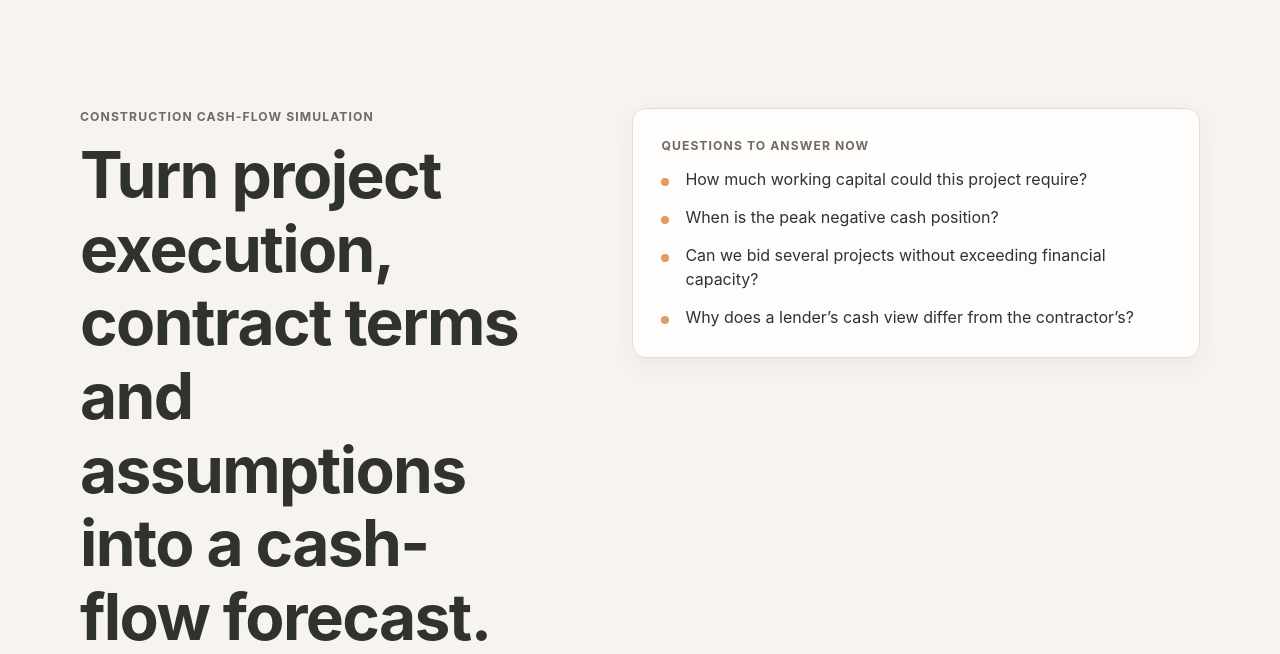
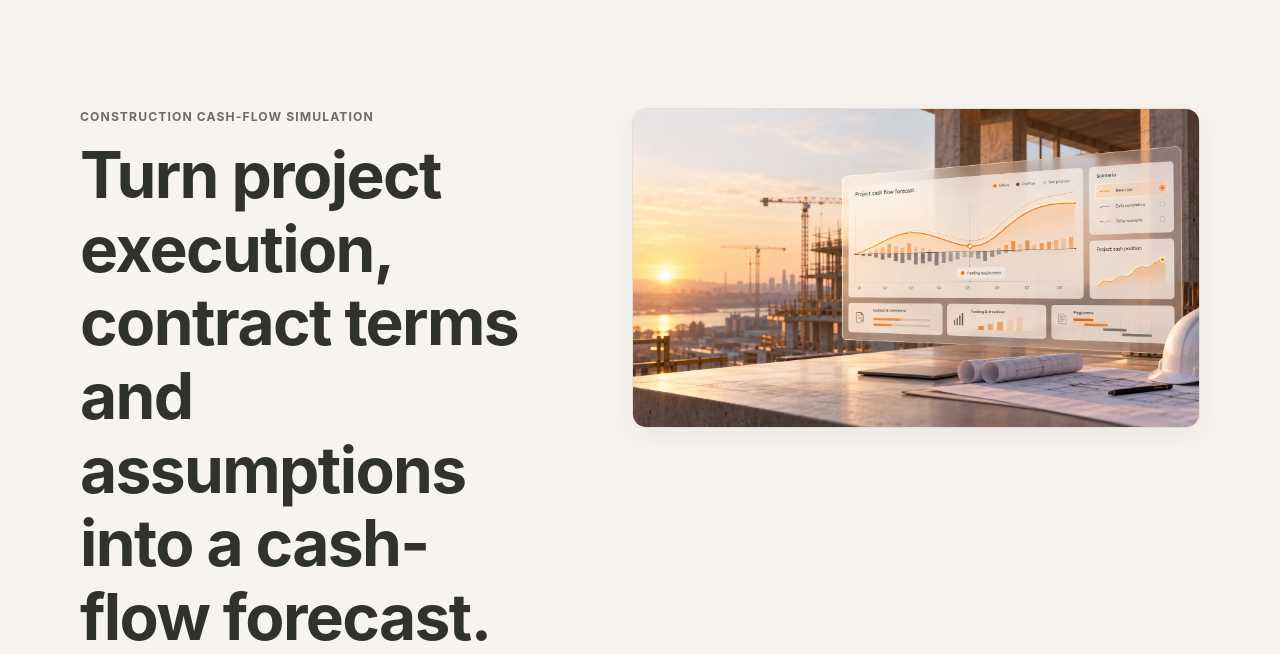
Before and after one commit to iqmia/q_flow, a Flask app: template site/templates/index.html in a window 1280 px wide. Shown: the part 73-727 px from the top of the page. Run offline with Flask 3, Linux system fonts and the light colour scheme; the template is opened without the code that fills it, so the values that code supplies are empty; parts of the project's set-up code (start-up, migrations or seed data) failed here and were passed over.

Commit message:
feat: add CashflowPot homepage hero

```diff
--- a/site/templates/index.html
+++ b/site/templates/index.html
@@ -12,15 +12,7 @@
       <p class="hero__support">Use a mathematical execution model, the contract terms you know and explicit forecasting assumptions to test the project’s likely commercial cash behaviour.</p>
       <div class="hero__actions"><a class="button button--primary" href="/app/">Build a cash-flow forecast</a><a class="button" href="/how-it-works/">See how it works</a></div>
     </div>
-    <aside class="card content-card">
-      <p class="eyebrow">Questions to answer now</p>
-      <ul class="clean-list">
-        <li>How much working capital could this project require?</li>
-        <li>When is the peak negative cash position?</li>
-        <li>Can we bid several projects without exceeding financial capacity?</li>
-        <li>Why does a lender’s cash view differ from the contractor’s?</li>
-      </ul>
-    </aside>
+    <img class="card hero__image" src="/assets/images/home-hero.webp" alt="Engineer and finance professional reviewing a construction cash-flow forecast" fetchpriority="high" decoding="async">
   </div>
 </section>
 <section class="section section--surface">
```
